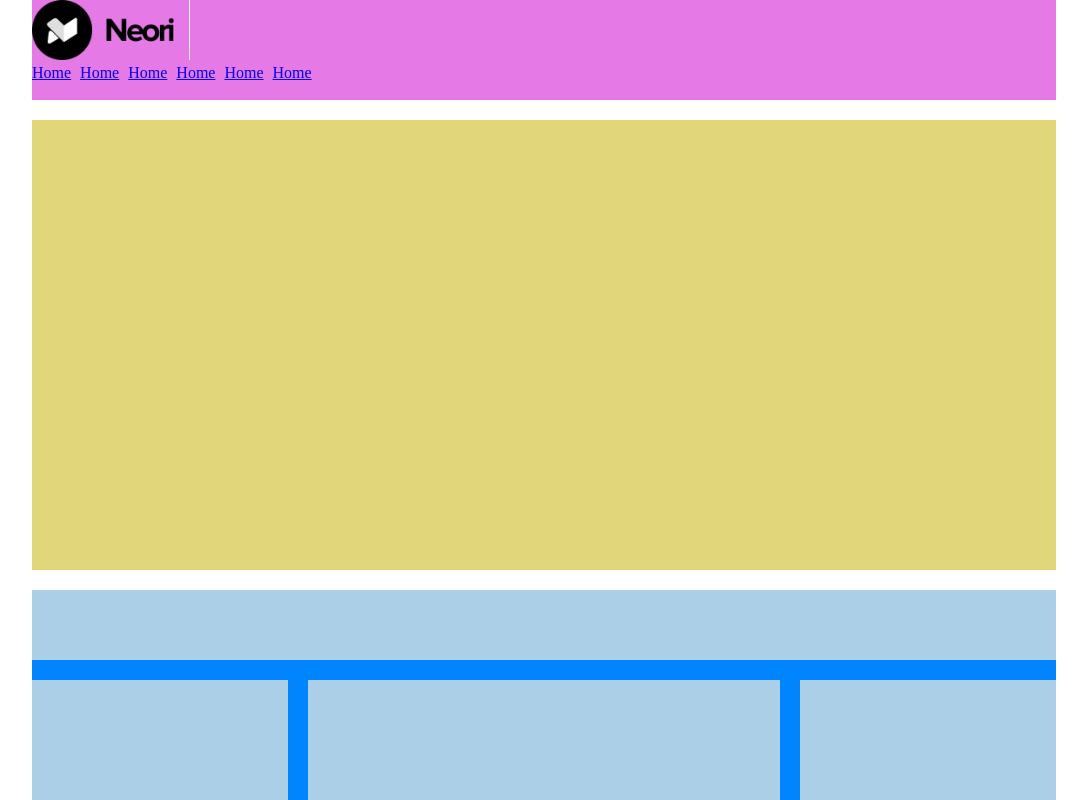
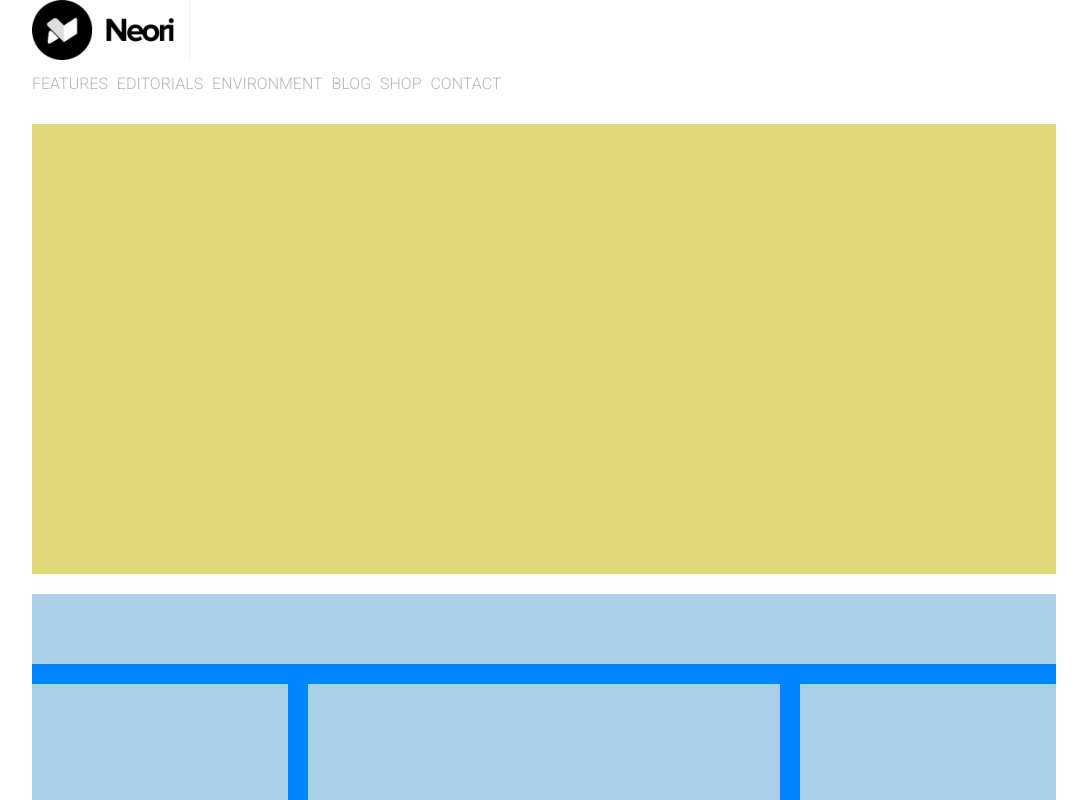
Before and after one commit to AndreaRospi/htmlcss-wp, a plain HTML site: page index.html in a window 1280 px wide. Shown: the top 800 px of the page, without its empty margins (96-1183 px from the left). Drawn offline with Linux system fonts and the light colour scheme.

Commit message:
logo + barra navigazione completato

```diff
--- a/css/style.css
+++ b/css/style.css
@@ -3,6 +3,8 @@
     margin: 0;
     padding: 0;
     box-sizing: border-box;
+    font-family: 'Roboto', sans-serif;
+    font-weight: 300;
 }
 
 .container {
@@ -27,7 +29,7 @@
 
 /* header */
 .header-top {
-    height: 100px;
+    /* height: 100px; da rimuovere */
 }
 
 #logo{
@@ -38,22 +40,27 @@
 
 #navigatore{
     height: 40px;
+    line-height: 40px;
 
-    vertical-align: 40px;
 }
 
-nav{
+
+
+a{
     text-decoration: none;
+    text-transform: uppercase;
+    color: #b5b5b5;
 }
 
 ul{
     list-style: none;
+
 }
 
 li{
     display: inline-block;
     margin-right: 5px;
-    text-decoration: none;
+
 }
 
 
@@ -90,7 +97,7 @@ footer {
 }
 
 .debug .header-top {
-    background-color: #e579e6
+    /* background-color: #e579e6 */
 }
 
 .debug .jumbo {
--- a/index.html
+++ b/index.html
@@ -6,6 +6,9 @@
     <meta name="viewport" content="width=device-width, initial-scale=1.0">
     <title>Struttura wordpress</title>
     <link rel="stylesheet" href="css/style.css">
+    <link rel="preconnect" href="https://fonts.googleapis.com">
+    <link rel="preconnect" href="https://fonts.gstatic.com" crossorigin>
+    <link href="https://fonts.googleapis.com/css2?family=Roboto:wght@100;300&display=swap" rel="stylesheet">
 </head>
 <body>
 
@@ -15,18 +18,20 @@
 
             <div class="header-top mb-20">
                <img id="logo" src="img/logo.png" alt="">
+               <!-- inizio barra nav -->
                <div id="navigatore">
                 <nav>
                     <ul>
-                        <li> <a href="#">Home</a></li>
-                        <li> <a href="#">Home</a></li>
-                        <li> <a href="#">Home</a></li>
-                        <li> <a href="#">Home</a></li>
-                        <li> <a href="#">Home</a></li>
-                        <li> <a href="#">Home</a></li>
+                        <li><a href="#">features</a></li>
+                        <li><a href="#">editorials</a></li>
+                        <li><a href="#">environment</a></li>
+                        <li><a href="#">blog</a></li>
+                        <li><a href="#">shop</a></li>
+                        <li><a href="#">contact</a></li>
                     </ul>
                 </nav>
                </div>
+               <!-- fine barra nav -->
             </div>
             <div class="jumbo mb-20"></div>
 
```
